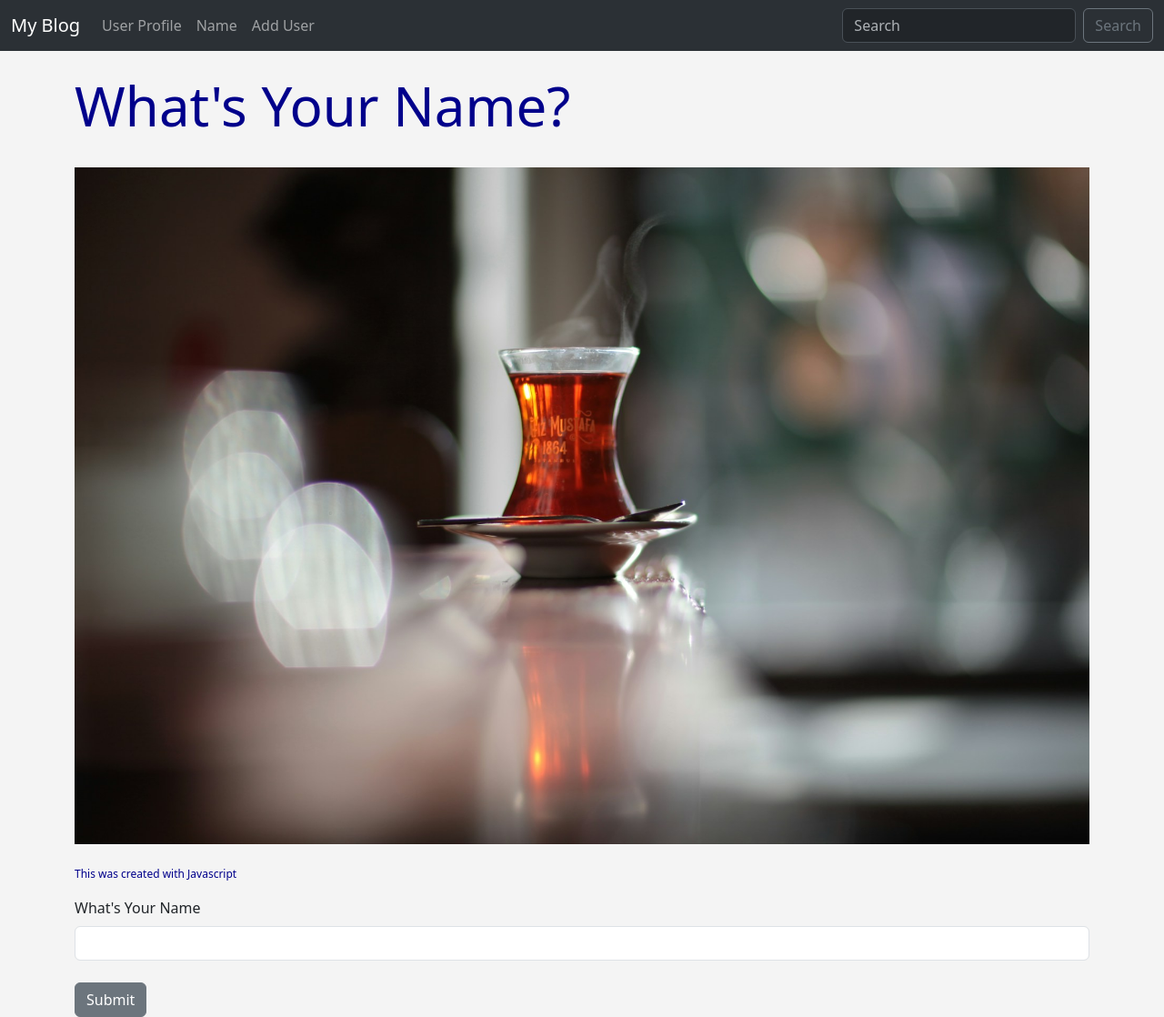
After one commit to j-rein26/flasker, a Flask app: page /name in a window 1280 px wide. The commit adds this page. Shown: the whole page at 91% size. Run offline with Flask 3, Linux system fonts and the light colour scheme.

Commit message:
practiced setting up new html pages for the website. Also made form for add_user page and set up database in sqlite

```diff
--- /dev/null
+++ b/hello.py
@@ -0,0 +1,114 @@
+from flask import Flask, render_template, flash
+from flask_wtf import FlaskForm
+from wtforms import StringField, SubmitField
+from wtforms.validators import DataRequired
+import os
+from flask_sqlalchemy import SQLAlchemy
+from dotenv import load_dotenv
+from datetime import datetime
+
+
+
+#create a flask instance
+app = Flask(__name__)
+
+#add database
+app.config['SQLALCHEMY_DATABASE_URI'] = 'sqlite:///blogusers.db'
+
+#load dotenv
+load_dotenv()
+SECRET_KEY = os.getenv('SECRET_KEY')
+app.config['SECRET_KEY'] = SECRET_KEY
+
+#initialize Database
+db = SQLAlchemy(app)
+
+
+# Create Model
+class BlogUsers(db.Model):
+	id = db.Column(db.Integer, primary_key=True)
+	name = db.Column(db.String(200), nullable=False)
+	email = db.Column(db.String(120), nullable=False, unique=True)
+	date_added = db.Column(db.DateTime, default=datetime.utcnow)
+
+	#Create a string
+	def __repr__(self):
+		return '<Name %r>' % self.name
+
+
+with app.app_context():
+	db.create_all()
+
+
+#create a Form Class for Blogusers
+class UserForm(FlaskForm):
+	name = StringField("Name", validators=[DataRequired()])
+	email = StringField("Email", validators=[DataRequired()])
+	submit = SubmitField("Submit")
+
+#create a Form Class
+class NameForm(FlaskForm):
+	name = StringField("What's Your Name", validators=[DataRequired()])
+	submit = SubmitField("Submit")
+
+#create a decorate/routes
+
+@app.route("/user/add", methods=['GET', 'POST'])
+def add_user():
+	name = None
+	form = UserForm()
+	#validate form
+	if form.validate_on_submit():
+		user = BlogUsers.query.filter_by(email=form.email.data).first()
+		if user is None:
+			user = BlogUsers(name=form.name.data, email=form.email.data)
+			db.session.add(user)
+			db.session.commit()
+		name = form.name.data
+		form.name.data = ''
+		form.email.data = ''
+		flash('User Added Successfully')
+	our_users = BlogUsers.query.order_by(BlogUsers.date_added)
+	return render_template('add_user.html', form=form, name=name, our_users=our_users)
+
+@app.route("/")
+def index():
+	first_name = "James"
+	favorite_pizza= ['pepperoni', 'sauagsage', 'cheese']
+	return render_template('index.html',
+		first_name=first_name,
+		favorite_pizza=favorite_pizza)
+
+
+@app.route("/user/<name>")
+def user(name):
+	return render_template('user.html', user_name=name)
+
+#create custom error pages
+
+#invalid url error page
+@app.errorhandler(404)
+def page_not_found(e):
+	return render_template('404.html'), 404
+
+#internal server error
+@app.errorhandler(500)
+def internal_server_error(e):
+	return render_template('500.html'), 500
+
+
+#create route to name page
+@app.route("/name", methods=['GET', 'POST'])
+def name():
+	name = None
+	form = NameForm()
+	#validate form
+	if form.validate_on_submit():
+		name = form.name.data
+		form.name.data = ''
+		flash('Form Submitted Successfully')
+	return render_template('name.html', name=name, form=form)
+
+
+if __name__ == '__main__':
+	app.run(debug=True)
--- /dev/null
+++ b/static/css/style.css
@@ -0,0 +1,16 @@
+h1 {
+
+	color: darkblue;
+	font-size: 60px;
+}
+
+body {
+
+	background: #f4f4f4;
+}
+
+#demo {
+
+	font-size: 12px;
+	color: darkblue;
+}
--- /dev/null
+++ b/static/js/myfile.js
@@ -0,0 +1 @@
+document.getElementById('demo').innerHTML = "This was created with Javascript";
--- /dev/null
+++ b/templates/base.html
@@ -0,0 +1,23 @@
+<!doctype html>
+<html lang="en">
+  <head>
+    <meta charset="utf-8">
+    <meta name="viewport" content="width=device-width, initial-scale=1">
+    <title>The Blog Website</title>
+    <!--Boot Strap CSS -->
+    <link href="https://cdn.jsdelivr.net/npm/bootstrap@5.3.3/dist/css/bootstrap.min.css" rel="stylesheet" integrity="sha384-QWTKZyjpPEjISv5WaRU9OFeRpok6YctnYmDr5pNlyT2bRjXh0JMhjY6hW+ALEwIH" crossorigin="anonymous">
+
+    <!--Our CSS -->
+    <link href="{{ url_for('static', filename='css/style.css')}}" rel="stylesheet">
+
+  </head>
+  <body>
+  	{% include 'navbar.html'%}
+  	<br/>
+  	<div class="container">
+    	{% block content%}
+		{% endblock %}
+	</div>
+    <script src="https://cdn.jsdelivr.net/npm/bootstrap@5.3.3/dist/js/bootstrap.bundle.min.js" integrity="sha384-YvpcrYf0tY3lHB60NNkmXc5s9fDVZLESaAA55NDzOxhy9GkcIdslK1eN7N6jIeHz" crossorigin="anonymous"></script>
+  </body>
+</html>
--- /dev/null
+++ b/templates/name.html
@@ -0,0 +1,39 @@
+{% extends 'base.html' %}
+{% block content %}
+
+{% for message in get_flashed_messages() %}
+
+
+
+	<div class="alert alert-warning alert-dismissible fade show" role="alert">
+
+  		{{ message }}
+
+  		<button type="button" class="btn-close" data-bs-dismiss="alert" aria-label="Close"></button>
+	</div>
+
+{% endfor %}
+
+{% if name %}
+	<h1>Hello {{ name }}!! </h1>
+{% else %}
+	<h1>What's Your Name?</h1>
+	<br/>
+	<img src="{{ url_for('static', filename='images/tea-hero.jpg')}}" class="img-fluid">
+	<br/><br/>
+	<p id="demo">This is my stuff...</p>
+<script src="{{ url_for('static', filename='js/myfile.js') }}"></script>
+
+	<form method="POST">
+		{{ form.csrf_token}}
+		{{ form.hidden_tag() }}
+
+		{{ form.name.label(class="form-label")}}
+		{{ form.name(class="form-control")}}
+		<br/>
+		{{ form.submit(class="btn btn-secondary")}}
+
+	</form>
+{% endif %}
+
+{% endblock %}
--- /dev/null
+++ b/templates/navbar.html
@@ -0,0 +1,28 @@
+<nav class="navbar navbar-expand-lg bg-body-tertiary" data-bs-theme="dark">
+  <div class="container-fluid">
+    <a class="navbar-brand" href="{{url_for('index')}}">My Blog</a>
+    <button class="navbar-toggler" type="button" data-bs-toggle="collapse" data-bs-target="#navbarSupportedContent" aria-controls="navbarSupportedContent" aria-expanded="false" aria-label="Toggle navigation">
+      <span class="navbar-toggler-icon"></span>
+    </button>
+    <div class="collapse navbar-collapse" id="navbarSupportedContent">
+      <ul class="navbar-nav me-auto mb-2 mb-lg-0">
+
+        <li class="nav-item">
+          <a class="nav-link" href="{{ url_for('user', name='John') }}">User Profile</a>
+        </li>
+        <li class="nav-item">
+          <a class="nav-link" href="{{ url_for('name') }}">Name</a>
+        </li>
+
+         <li class="nav-item">
+          <a class="nav-link" href="{{ url_for('add_user') }}">Add User</a>
+        </li>
+
+      </ul>
+      <form class="d-flex" role="search">
+        <input class="form-control me-2" type="search" placeholder="Search" aria-label="Search">
+        <button class="btn btn-outline-secondary" type="submit">Search</button>
+      </form>
+    </div>
+  </div>
+</nav>
```
Also changed, not shown: main.py (deleted, +0 -38 lines), templates/404.html (+11 -5 lines), templates/500.html (+11 -5 lines), templates/add_user.html (added, +51 -0 lines), templates/index.html (+15 -0 lines), templates/user.html (+6 -11 lines), static/images/coffee-hero.jpg (added), static/images/karate.jpg (added), static/images/tea-hero.jpg (added).
